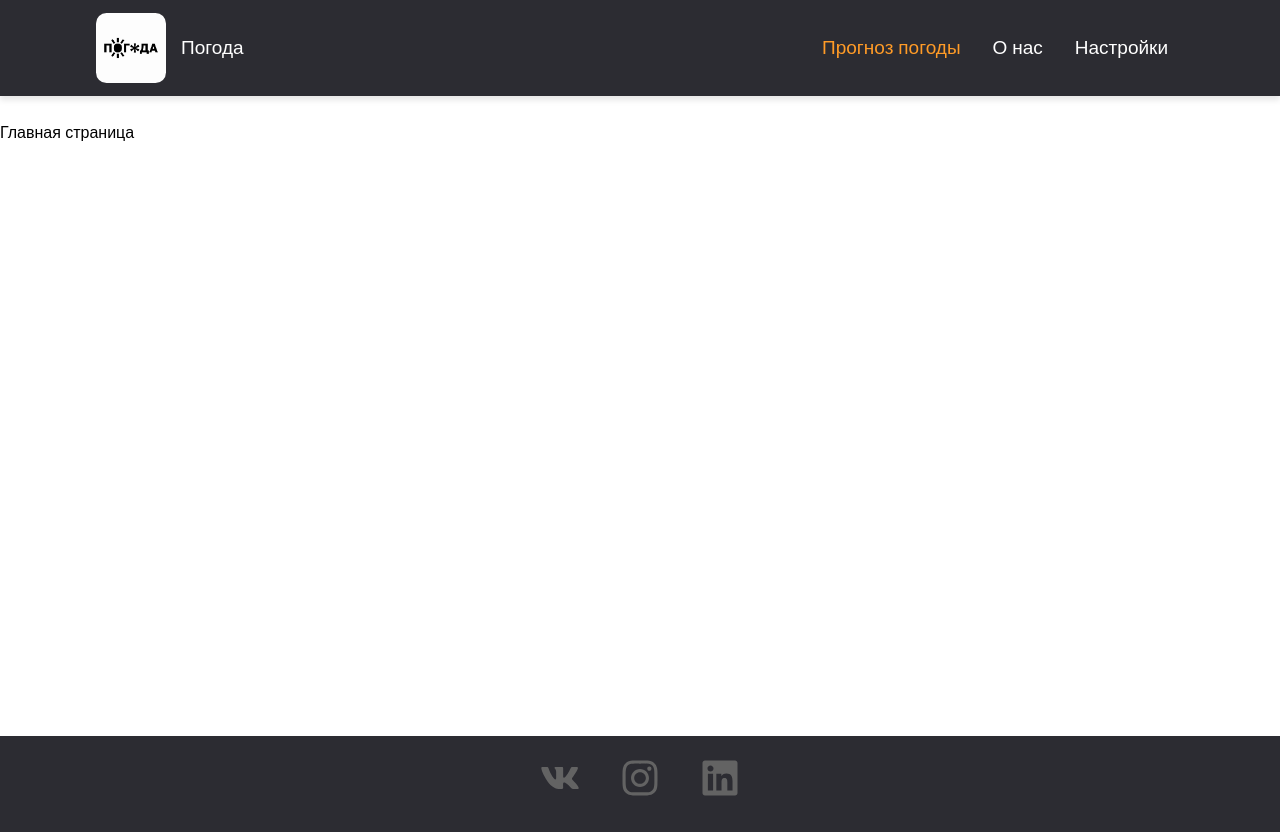
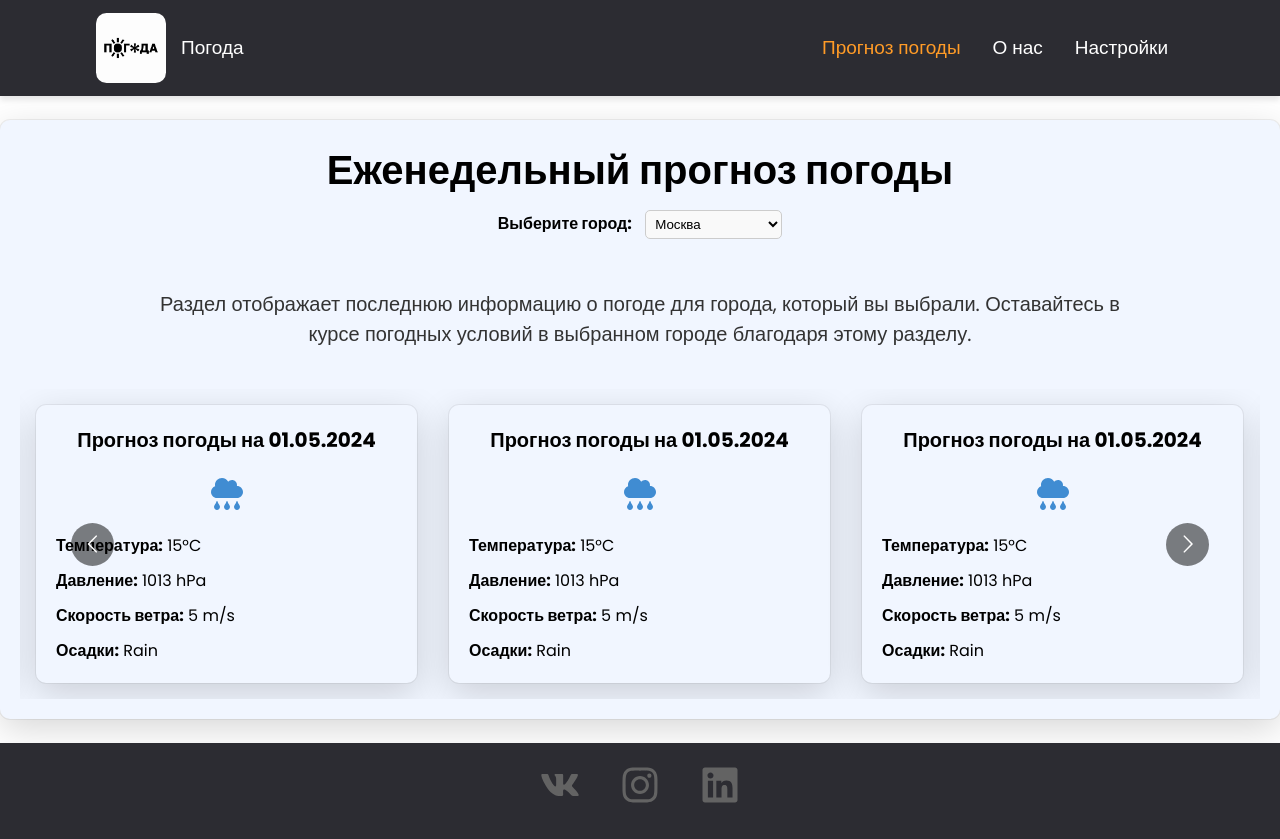
Before and after one commit to DimaSwed/next-js-project, a Next.js app: page / in a window 1280 px wide. Built offline with nearby package versions, Linux system fonts and the light colour scheme.

Commit message:
feat: Main Page is finished

```diff
--- a/package.json
+++ b/package.json
@@ -3,7 +3,7 @@
 	"version": "0.1.0",
 	"private": true,
 	"scripts": {
-		"dev": "next dev --turbo",
+		"dev": "next dev",
 		"build": "next build",
 		"start": "next start",
 		"lint": "next lint"
@@ -16,6 +16,7 @@
 		"react": "^18",
 		"react-dom": "^18",
 		"react-icons": "^5.2.0",
+		"react-multi-carousel": "^2.8.5",
 		"react-redux": "^9.1.2",
 		"redux": "^5.0.1"
 	},
--- a/src/app/about/about.module.sass
+++ b/src/app/about/about.module.sass
@@ -1,4 +1,5 @@
 .about
+  background-color: #f1f6ff
   margin: 0 auto
   padding: 2rem 0
   text-align: center
@@ -70,7 +71,7 @@
   text-decoration: none
 
 .link:hover
-  color: #ff9b27
+  color: #408cd2
 
   .link:visited
     color: black
--- a/src/app/layout.tsx
+++ b/src/app/layout.tsx
@@ -1,7 +1,7 @@
 import type { Metadata } from 'next'
 import { Poppins } from 'next/font/google'
 import TheHeader from '@/components/TheHeader'
-import '../styles/main.sass'
+import '../styles/global.sass'
 import TheFooter from '@/components/TheFooter'
 
 const font = Poppins({
--- a/src/app/page.tsx
+++ b/src/app/page.tsx
@@ -1,7 +1,31 @@
+import React from 'react'
+import WeatherForecastSlider from '@/components/WeatherForecastSlider'
+
+import '@/styles/main.sass'
+
 export default function HomePage() {
 	return (
-		<div>
-			<h1>Главная страница</h1>
+		<div className="home_page">
+			<div className="inner">
+				<h1 className="title_h1">Еженедельный прогноз погоды</h1>
+				<div className="city">
+					<label htmlFor="city">Выберите город: </label>
+					<select id="city" value="city">
+						<option value="Москва">Москва</option>
+						<option value="Санкт-Петербург">Санкт-Петербург</option>
+						<option value="Казань">Казань</option>
+					</select>
+				</div>
+				<p className="text">
+					Раздел отображает последнюю информацию о погоде для города,
+					который вы выбрали. Оставайтесь в курсе погодных условий в
+					выбранном городе благодаря этому разделу.
+				</p>
+			</div>
+
+			<div className="weather_items">
+				<WeatherForecastSlider />
+			</div>
 		</div>
 	)
 }
--- a/src/app/setting/page.tsx
+++ b/src/app/setting/page.tsx
@@ -1,7 +1,6 @@
 import { Metadata } from 'next'
 import Link from 'next/link'
 import styles from './setting.module.sass'
-// import './setting.sass'
 
 export const metadata: Metadata = {
 	title: 'Settings | Weather App'
--- /dev/null
+++ b/src/components/WeatherForecast.tsx
@@ -0,0 +1,58 @@
+import React from 'react'
+import {
+	FaCloudRain,
+	FaCloud,
+	FaSun,
+	FaSnowflake,
+	FaWind
+} from 'react-icons/fa'
+
+import '@/styles/weatherforecast.sass'
+
+const WeatherForecast = () => {
+	// Возьмем погодные данные из API или сгенерируем фиктивные данные
+	const weatherData = [
+		{
+			date: '01.05.2024',
+			temperature: '15°C',
+			pressure: '1013 hPa',
+			windSpeed: '5 m/s',
+			precipitation: 'Rain'
+		}
+	]
+
+	return (
+		<div className="weather_forecast">
+			<ul>
+				{weatherData.map((data, index) => (
+					<li className="wrapper" key={index}>
+						<h2 className="title_h2">
+							Прогноз погоды на {data.date}
+						</h2>
+						<div className="weather_icon row">
+							<FaCloudRain />
+						</div>
+						<div className="row">
+							<span className="text">Температура:</span>{' '}
+							{data.temperature}
+						</div>
+						<div className="row">
+							<span className="text">Давление:</span>{' '}
+							{data.pressure}
+						</div>
+						<div className="row">
+							<span className="text">Скорость ветра:</span>{' '}
+							{data.windSpeed}
+						</div>
+						<div className="row">
+							<span className="text">Осадки:</span>{' '}
+							{data.precipitation}
+						</div>
+					</li>
+				))}
+			</ul>
+		</div>
+	)
+}
+
+export default WeatherForecast
--- /dev/null
+++ b/src/components/WeatherForecastSlider.tsx
@@ -0,0 +1,58 @@
+'use client'
+
+import React from 'react'
+import Carousel from 'react-multi-carousel'
+import 'react-multi-carousel/lib/styles.css'
+import WeatherForecast from './WeatherForecast'
+
+const WeatherForecastSlider = () => {
+	const responsive = {
+		desktop: {
+			breakpoint: { max: 3000, min: 1324 },
+			items: 4,
+			slidesToSlide: 1 // optional, default to 1.
+		},
+		tablet: {
+			breakpoint: { max: 1324, min: 764 },
+			items: 3,
+			slidesToSlide: 1 // optional, default to 1.
+		},
+		mobile: {
+			breakpoint: { max: 764, min: 468 },
+			items: 2,
+			slidesToSlide: 1 // optional, default to 1.
+		},
+		mobile_min: {
+			breakpoint: { max: 468, min: 0 },
+			items: 1,
+			slidesToSlide: 1 // optional, default to 1.
+		}
+	}
+
+	return (
+		<Carousel
+			additionalTransfrom={0}
+			arrows={true}
+			autoPlay={true}
+			autoPlaySpeed={5000}
+			centerMode={false}
+			infinite
+			responsive={responsive}
+			itemClass="carousel-item-padding-20-px"
+		>
+			{/* Weather card */}
+			<WeatherForecast />
+			<WeatherForecast />
+			<WeatherForecast />
+			<WeatherForecast />
+			<WeatherForecast />
+			<WeatherForecast />
+			<WeatherForecast />
+			<WeatherForecast />
+			<WeatherForecast />
+			<WeatherForecast />
+		</Carousel>
+	)
+}
+
+export default WeatherForecastSlider
--- /dev/null
+++ b/src/styles/global.sass
@@ -0,0 +1,13 @@
+@import 'reset.sass'
+
+body
+  margin: 0
+  -webkit-font-smoothing: antialiased
+  -moz-osx-font-smoothing: grayscale
+
+.container
+  margin: 0 auto
+  max-width: 1440px
+  min-height: calc(100vh - 80px - 80px)
+  padding-top: 1.5rem
+  padding-bottom: 1.5rem
--- a/src/styles/main.sass
+++ b/src/styles/main.sass
@@ -1,13 +1,42 @@
-@import 'reset.sass'
+.home_page
+  padding: 20px
+  background-color: #f1f6ff
+  border-radius: 10px
+  box-shadow: rgba(0, 0, 0, 0.16) 0px 10px 36px 0px, rgba(0, 0, 0, 0.06) 0px 0px 0px 1px
+  padding: 20px
 
-body
-  margin: 0
-  -webkit-font-smoothing: antialiased
-  -moz-osx-font-smoothing: grayscale
+.inner
+  display: flex
+  flex-direction: column
+  align-items: center
 
-.container
-  margin: 0 auto
-  max-width: 1440px
-  min-height: calc(100vh - 80px - 80px)
-  padding-top: 1.5rem
-  padding-bottom: 1.5rem
+  .title_h1
+    font-size: 40px
+    font-weight: bolder
+    margin-bottom: 10px
+    text-align: center
+
+  .city
+    margin-bottom: 50px
+
+    label
+      font-weight: bold
+
+    select
+      margin-left: 10px
+      padding: 5px
+      border-radius: 5px
+      border: 1px solid #ccc
+      background-color: #f9f9f9
+
+  p
+    font-size: 20px
+    line-height: 1.5
+    color: #333
+    text-align: center
+    max-width: 1000px
+    margin-bottom: 40px
+    text-align: center
+
+.weather_items
+  padding: 0
--- /dev/null
+++ b/src/styles/weatherforecast.sass
@@ -0,0 +1,27 @@
+.weather_forecast
+  background-color: #f1f6ff
+  border-radius: 10px
+  box-shadow: rgba(0, 0, 0, 0.16) 0px 10px 36px 0px, rgba(0, 0, 0, 0.06) 0px 0px 0px 1px
+  padding: 20px
+  margin: 1rem
+
+  .wrapper
+    display: flex
+    flex-direction: column
+    gap: 10px
+
+  .title_h2
+    font-size: 20px
+    font-weight: bold
+    margin-bottom: 10px
+    text-align: center
+
+  .weather_icon
+    margin: 0 auto
+    font-size: 32px
+    color: #408cd2
+
+  .text
+    display: inline-block
+    font-weight: bolder
+    text-align: center
```
Also changed, not shown: src/app/setting/setting.module.sass (+3 -4 lines), 1 other file (tests, documents, lock files or other folders).
